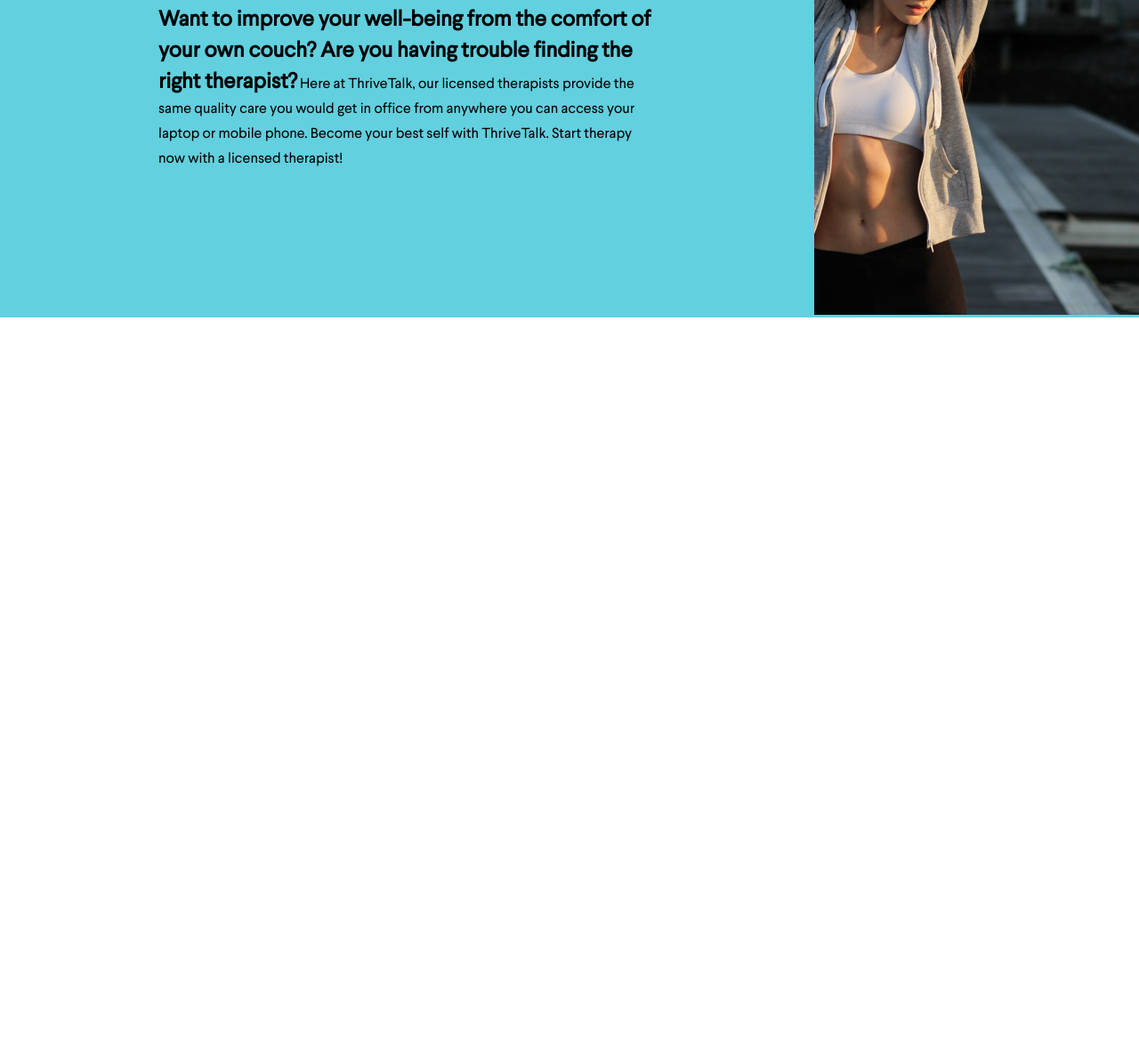
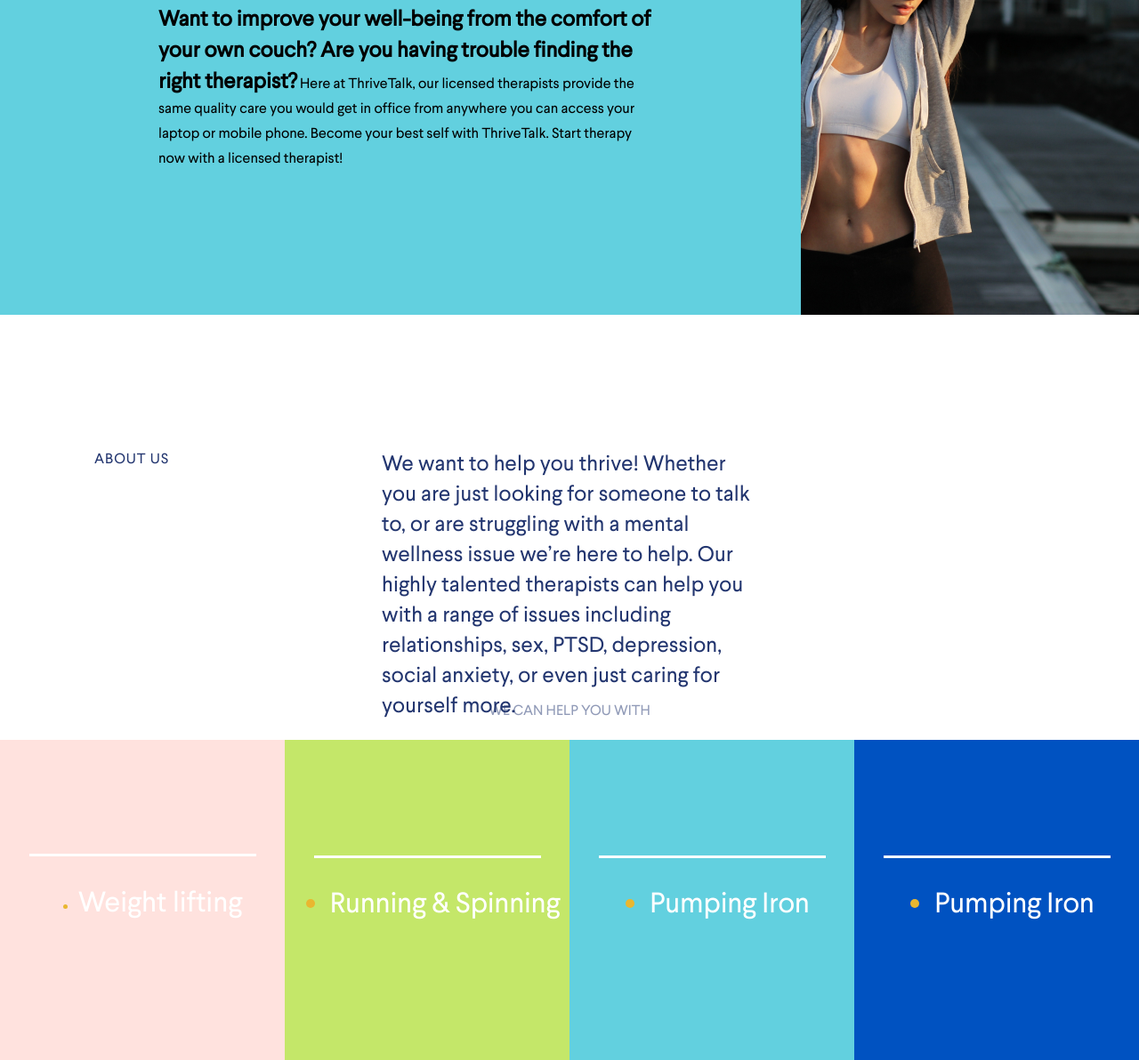
Before and after one commit to ivannezgovorov/Psychologist-website, a plain HTML site: page index.html in a window 1280 px wide. Shown: the part 1090-2282 px from the top of the page at 89% size. Before the commit the page ends 1448 px from the top, so only its background shows below. Drawn offline with Linux system fonts and the light colour scheme.

Commit message:
2 section
2 section about us and table one

```diff
--- a/css/main.css
+++ b/css/main.css
@@ -2,6 +2,8 @@
 @import url("/Psychologist-website/css/fonts.css");
 @import url("/Psychologist-website/css/header.css");
 @import url("/Psychologist-website/css/section-why.css");
+@import url("/Psychologist-website/css/section-about_us.css");
+@import url("/Psychologist-website/css/section-table-one.css");
 
 body {
     max-width: 1440px;
--- /dev/null
+++ b/css/section-about_us.css
@@ -0,0 +1,27 @@
+.about-us{
+    display: flex;
+    padding: 150px 424px 76px 106px;
+
+}
+.about-us_title{
+    font-size: 16px;
+    line-height: 23px;
+    letter-spacing: 0.06em;
+    color: #22356F;
+    width: 182px;
+}
+.about-us_text-area{
+    font-size: 24px;
+    line-height: 34px;
+    letter-spacing: 0.005em;
+    color: #22356F;
+    margin-left: 225px;
+    width: 792px;
+    height: 210px;
+}
+.about-title{
+    text-align: center;
+    font-size: 16px;
+    color: rgba(34, 53, 111, 0.5);
+    margin-bottom: 24px;
+}
--- /dev/null
+++ b/css/section-table-one.css
@@ -0,0 +1,66 @@
+/* dot color for list */
+li{
+    color: #E9B730;
+
+}
+li p{
+    color: #ffffff;
+    font-size: 32px;
+
+}
+/* board for table => hr tag */
+hr{
+    border: none;
+    background-color: #ffffff;
+    color: #ffffff;
+    height: 3px;
+    width: 255px;
+}
+/* main board*/
+.section-table-one{
+    display: flex;
+    justify-content: space-evenly;
+}
+/* 1 table */
+.table-one_1{
+    background-color: #FFE2DE;
+    width: 360px;
+    height: 360px;
+    display: flex;
+    flex-direction: column;
+    align-items: center;
+    justify-content: center;
+}
+.table-one_text-area{
+    font-size: 32px;
+    line-height: 34px;
+    letter-spacing: -0.006em;
+
+}
+.table-one_2{
+    background-color: #C4E769;
+    width: 360px;
+    height: 360px;
+    display: flex;
+    flex-direction: column;
+    align-items: center;
+    justify-content: center;
+}
+.table-one_3{
+    background-color: #62D0DF;
+    width: 360px;
+    height: 360px;
+    display: flex;
+    flex-direction: column;
+    align-items: center;
+    justify-content: center;
+}
+.table-one_4{
+    background-color: #0052C1;
+    width: 360px;
+    height: 360px;
+    display: flex;
+    flex-direction: column;
+    align-items: center;
+    justify-content: center;
+}
--- a/css/section-why.css
+++ b/css/section-why.css
@@ -1,5 +1,5 @@
 .section-main{
-    height: 607px;
+    height: 604px;
     background-color:  #62D0DF;
 }
 .section-why{
@@ -27,5 +27,5 @@
 .absolute-img_section-why{
     position: absolute;
     top:840px;
-    left:915px
+    left:900px;
 }
--- a/index.html
+++ b/index.html
@@ -65,6 +65,67 @@
             <img src="/Psychologist-website/img/christopher-campbell-40367.png" alt="">
         </div>
     </section>
+    <section class="section">
+        <div class="section-two">
+            <div class="section-two__about-us">
+                <div class="about-us">
+                    <div class="about-us_title">
+                        ABOUT US
+                    </div>
+                    <div class="about-us_text-area">
+                        We want to help you thrive! Whether you are just looking for someone to talk to, or are struggling with a mental wellness issue we’re here to help.  Our highly talented therapists can help you with a range of issues including relationships, sex, PTSD, depression, social anxiety, or even just caring for yourself more.
+                    </div>
+                </div>
+                <div class="about-title">
+                    WE CAN HELP YOU WITH
+                </div>
+            </div>
+        </div>
+    </section>
+    <section class="section">
+        <div class="section-table-one">
+            <div class="table-one_1">
+                <div class="board">
+                    <hr>
+                </div>
+                <div class="table-one_1_text-area">
+                    <ul>
+                        <li><p>Weight lifting</p></li>
+                    </ul>
+                </div>
+            </div>
+            <div class="table-one_2">
+                <div class="board">
+                    <hr>
+                </div>
+                <div class="table-one_text-area">
+                    <ul>
+                        <li><p>Running & Spinning</p></li>
+                    </ul>
+                </div>
+            </div>
+            <div class="table-one_3">
+                <div class="board">
+                    <hr>
+                </div>
+                <div class="table-one_text-area">
+                    <ul>
+                        <li><p>Pumping Iron</p></li>
+                    </ul>
+                </div>
+            </div>
+            <div class="table-one_4">
+                <div class="board">
+                    <hr>
+                </div>
+                <div class="table-one_text-area">
+                    <ul>
+                        <li><p>Pumping Iron</p></li>
+                    </ul>
+                </div>
+            </div>
+        </div>
+    </section>
 </body>
 
 </html>
```
Also changed, not shown: css/normalize.css.
